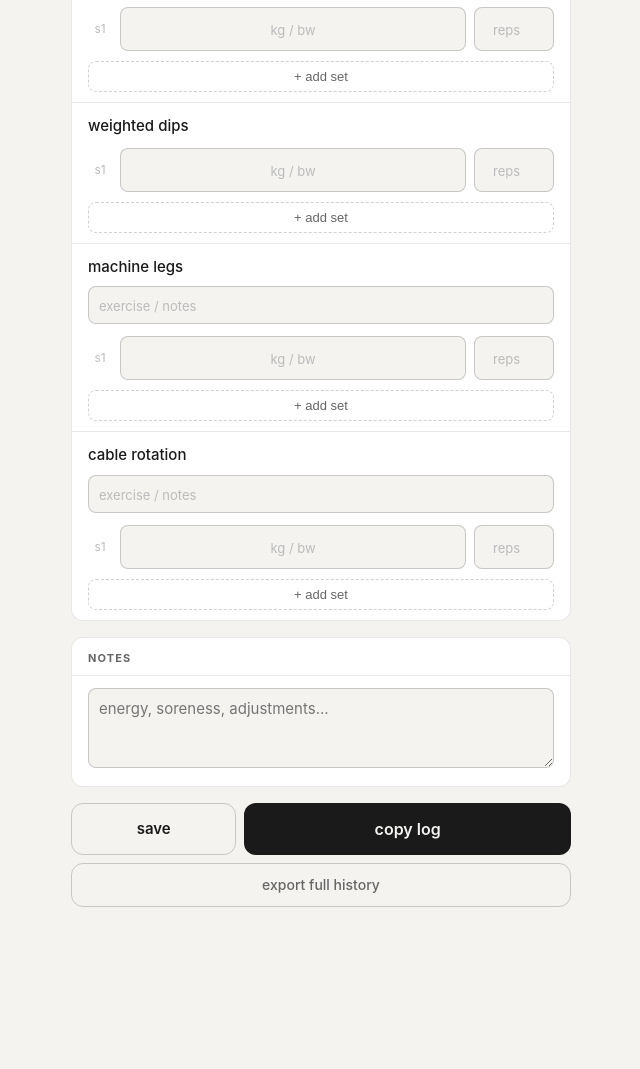
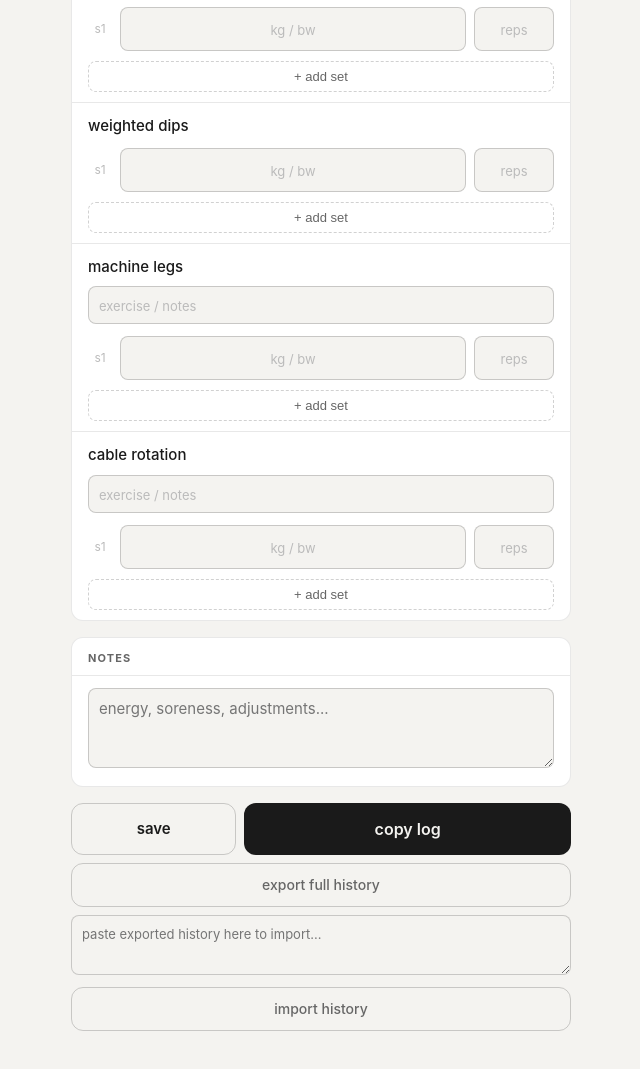
Before and after one commit to kozindajanis/Workout, a plain HTML site: page index.html in a window 1280 px wide. Shown: the part 519-1588 px from the top of the page, without its empty margins (319-959 px from the left). Drawn offline with nearby package versions, Linux system fonts and the light colour scheme.

Commit message:
Update index.html

```diff
--- a/index.html
+++ b/index.html
@@ -69,6 +69,10 @@
     .save-btn:active { background: var(--border); }
     .export-btn { display: block; width: 100%; height: 44px; font-size: 14px; font-weight: 500; font-family: inherit; cursor: pointer; background: none; color: var(--text-muted); border: 0.5px solid var(--border-strong); border-radius: var(--radius); margin-top: 8px; }
     .export-btn:active { background: var(--border); }
+    .import-wrap { margin-top: 8px; }
+    .import-wrap textarea { min-height: 60px; font-size: 13px; color: var(--text-muted); }
+    .import-btn { display: block; width: 100%; height: 44px; font-size: 14px; font-weight: 500; font-family: inherit; cursor: pointer; background: none; color: var(--text-muted); border: 0.5px solid var(--border-strong); border-radius: var(--radius); margin-top: 6px; }
+    .import-btn:active { background: var(--border); }
     #progress-view { display: none; }
     .ex-select-wrap { margin-bottom: 1rem; }
     .ex-select-wrap select { width: 100%; height: 48px; font-size: 15px; font-family: inherit; padding: 0 12px; border: 0.5px solid var(--border-strong); border-radius: var(--radius-sm); background: var(--surface); color: var(--text); -webkit-appearance: none; appearance: none; }
@@ -127,6 +131,10 @@
       <button class="copy-btn" onclick="copyLog()">copy log</button>
     </div>
     <button class="export-btn" onclick="exportHistory()">export full history</button>
+    <div class="import-wrap">
+      <textarea id="import-field" placeholder="paste exported history here to import..."></textarea>
+      <button class="import-btn" onclick="importHistory()">import history</button>
+    </div>
   </div>
   <div id="progress-view">
     <div class="ex-select-wrap">
@@ -158,8 +166,11 @@
   let activeDay = "day1";
   const now = new Date();
   document.getElementById("date-line").textContent = now.toLocaleDateString("en-GB",{weekday:"long",year:"numeric",month:"long",day:"numeric"});
+
+  function toNum(v) { return parseFloat(String(v).replace(",",".")); }
   function getHistory() { try { return JSON.parse(localStorage.getItem("wl_history")||"[]"); } catch { return []; } }
   function saveHistory(h) { localStorage.setItem("wl_history", JSON.stringify(h)); }
+
   function switchTab(tab) {
     document.querySelectorAll(".tab-btn").forEach((b,i) => b.classList.toggle("active",(i===0&&tab==="log")||(i===1&&tab==="progress")));
     document.getElementById("log-view").style.display = tab==="log" ? "" : "none";
@@ -197,10 +208,10 @@
         const row = document.createElement("div"); row.className = "set-row";
         const label = document.createElement("span"); label.className = "set-label"; label.textContent = `s${setIdx+1}`;
         const kgIn = document.createElement("input");
-        kgIn.type = "text"; kgIn.inputMode = "decimal"; kgIn.placeholder = "kg / bw"; kgIn.value = set.kg;
+        kgIn.type = "text"; kgIn.inputMode = "decimal"; kgIn.placeholder = isSeconds.includes(exName) ? "—" : "kg / bw"; kgIn.value = set.kg;
         kgIn.addEventListener("input", e => { state[dayKey][exName][setIdx].kg = e.target.value; });
         const repsIn = document.createElement("input");
-        repsIn.type = "number"; repsIn.inputMode = "numeric"; repsIn.min = "0";
+        repsIn.type = "text"; repsIn.inputMode = "numeric";
         repsIn.placeholder = isSeconds.includes(exName) ? "sec" : "reps";
         repsIn.className = "reps-in"; repsIn.value = set.reps;
         repsIn.addEventListener("input", e => { state[dayKey][exName][setIdx].reps = e.target.value; });
@@ -232,6 +243,7 @@
   renderExercises("day2-body", day2Exercises, "day2");
   renderSimple("offday-body", offdayEx);
   renderSimple("cardio-body", cardioEx);
+
   function formatDay(dayKey, exercises) {
     const warmupEl = document.querySelector(`[data-warmup="${dayKey}"]`);
     const warmup = warmupEl ? `  warmup: ${warmupEl.value||"—"}\n` : "";
@@ -289,6 +301,39 @@
     }).join("\n\n");
     copyText(`workout history export\n\n${lines}`, document.querySelector(".export-btn"), "export full history");
   }
+  function importHistory() {
+    const raw = document.getElementById("import-field").value.trim();
+    if (!raw) { alert("Paste your exported history first."); return; }
+    const history = getHistory();
+    const sessions = raw.split(/\n---/).map(s => "---" + s).filter(s => s.includes("---"));
+    let imported = 0;
+    sessions.forEach(block => {
+      const headerMatch = block.match(/---\s*(.+?)\s*\((.+?)\)\s*---/);
+      if (!headerMatch) return;
+      const date = headerMatch[1].trim();
+      const day = headerMatch[2].trim();
+      const exercises = {};
+      const exLines = block.split("\n").slice(1).filter(l => l.trim().startsWith("  ") || l.trim().startsWith("\t"));
+      exLines.forEach(line => {
+        const exMatch = line.match(/^\s+(.+?):\s*set 1:/);
+        if (!exMatch) return;
+        const exName = exMatch[1].trim();
+        const sets = [];
+        const setMatches = [...line.matchAll(/set \d+:\s*([^\s×]+)\s*×\s*([^\s,]+)/g)];
+        setMatches.forEach(m => sets.push({ kg: m[1]==="—"?"":m[1], reps: m[2]==="—"?"":m[2] }));
+        if (sets.length) exercises[exName] = sets;
+      });
+      if (Object.keys(exercises).length) {
+        const existing = history.find(h => h.date===date && h.day===day);
+        if (!existing) { history.push({ date, day, ts: Date.now(), exercises }); imported++; }
+      }
+    });
+    saveHistory(history);
+    document.getElementById("import-field").value = "";
+    const btn = document.querySelector(".import-btn");
+    btn.textContent = `imported ${imported} session${imported!==1?"s":""}!`;
+    setTimeout(() => btn.textContent = "import history", 3000);
+  }
   function populatePicker() {
     const picker = document.getElementById("ex-picker");
     const history = getHistory();
@@ -316,8 +361,8 @@
         y: { ticks: { color: textColor, font: { size: 11 } }, grid: { color: gridColor } }
       }
     };
-    const topWeights = sessions.map(s => { const n = s.exercises[ex].map(set => parseFloat(set.kg)).filter(v => !isNaN(v)); return n.length ? Math.max(...n) : null; });
-    const topReps = sessions.map(s => { const n = s.exercises[ex].map(set => parseInt(set.reps)).filter(v => !isNaN(v)); return n.length ? Math.max(...n) : null; });
+    const topWeights = sessions.map(s => { const n = s.exercises[ex].map(set => toNum(set.kg)).filter(v => !isNaN(v) && v > 0); return n.length ? Math.max(...n) : null; });
+    const topReps = sessions.map(s => { const n = s.exercises[ex].map(set => toNum(set.reps)).filter(v => !isNaN(v)); return n.length ? Math.max(...n) : null; });
     if (chartWeight) chartWeight.destroy();
     if (chartReps) chartReps.destroy();
     chartWeight = new Chart(document.getElementById("chart-weight"), {
```
